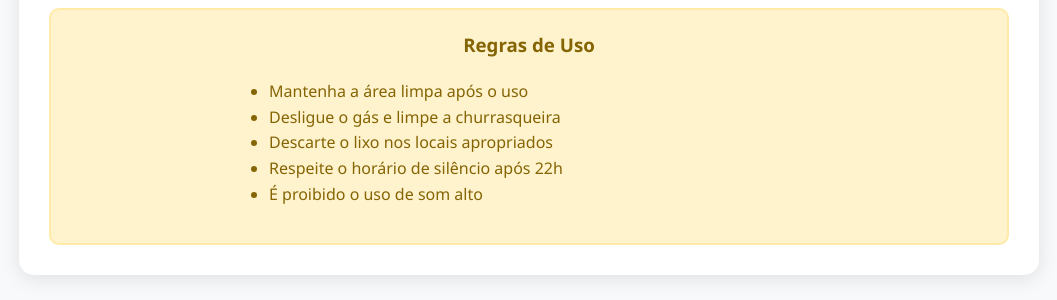
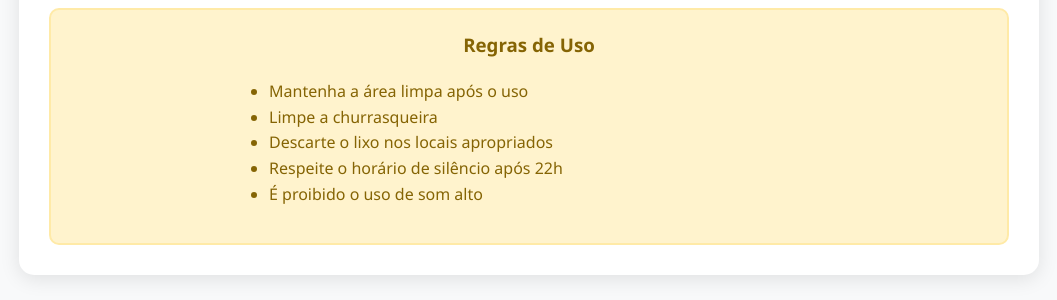
Before and after one commit to Turma3PythonNoturno/Projeto-Integrador---Sistema-de-Gerenciamento-de-Churrasqueiras, a Flask app: page / in a window 1280 px wide. Shown: the part 1377-1677 px from the top of the page, without its empty margins (111-1168 px from the left). Run offline with Flask 3, Linux system fonts and the light colour scheme; data that the repository does not hold is empty.

Commit message:
"Comentários em inicio.html e webservice.html"

```diff
--- a/app/templates/inicio.html
+++ b/app/templates/inicio.html
@@ -16,7 +16,7 @@
         Reserve a churrasqueira para seu evento familiar ou confraternização.
     </p>
 
-    <!-- Boletins Ativos -->
+    <!-- Boletins Ativos
     {% if boletins_urgentes %}
     <div class="boletins-urgentes" style="margin-bottom: 30px;">
         <h3 style="color: #2c5234; margin-bottom: 20px;">📢 COMUNICADOS E AVISOS</h3>
@@ -47,7 +47,7 @@
         </div>
         {% endfor %}
     </div>
-    {% endif %}
+    {% endif %}-->
 
     <div style="display: flex; justify-content: center; gap: 20px; margin: 40px 0; flex-wrap: wrap;">
         <a href="{{ url_for('routes.nova_reserva') }}" class="btn" style="text-decoration: none; display: inline-block;">
@@ -93,7 +93,7 @@
         <div style="text-align: left; max-width: 600px; margin: 0 auto;">
             <ul style="color: #856404;">
                 <li>Mantenha a área limpa após o uso</li>
-                <li>Desligue o gás e limpe a churrasqueira</li>
+                <li>Limpe a churrasqueira</li>
                 <li>Descarte o lixo nos locais apropriados</li>
                 <li>Respeite o horário de silêncio após 22h</li>
                 <li>É proibido o uso de som alto</li>
--- a/app/templates/webservice.html
+++ b/app/templates/webservice.html
@@ -16,7 +16,7 @@
     </div>
 </div>
 
-<!-- Teste de Consulta -->
+<!-- Teste de Consulta API-->
 <div class="card">
     <h3>Testar Consulta de Associado</h3>
     <form id="form-teste" style="max-width: 500px;">
```
